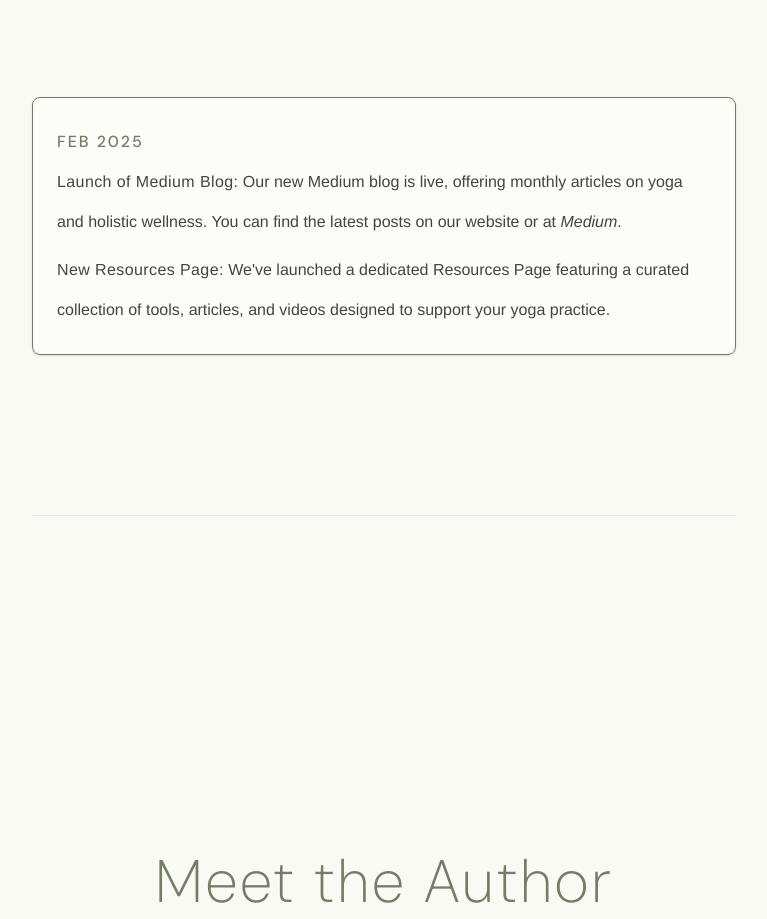
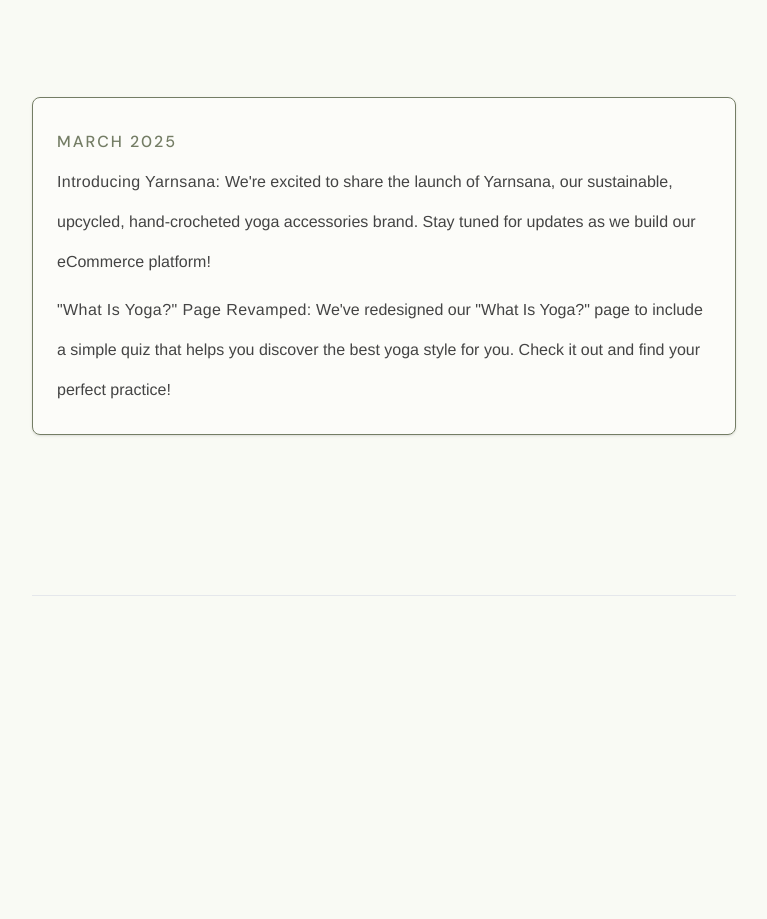
Before and after one commit to samanthacabrera/yoga-library, a React (Vite) app: page /newsletter in a window 1280 px wide. Shown: the part 2020-2939 px from the top of the page, without its empty margins (256-1023 px from the left). Built offline with nearby package versions, Linux system fonts and the light colour scheme.

Commit message:
update whats new for March 2025

```diff
--- a/src/components/Newsletter.jsx
+++ b/src/components/Newsletter.jsx
@@ -78,13 +78,13 @@ const Newsletter = () => {
             <div>
                 <h3 className="heading text-4xl lg:text-6xl py-24">What's New</h3>
                 <div className="border border-moss bg-white bg-opacity-50 rounded-lg shadow p-6">
-                    <h3 className="uppercase tracking-wider heading font-medium">Feb 2025</h3>
-                    <ul className="space-y-2">
+                    <h3 className="uppercase tracking-wider heading font-medium">March 2025</h3>
+               <ul className="space-y-2">
                         <li>
-                            <span className="font-medium tracking-wide">Launch of Medium Blog:</span> Our new Medium blog is live, offering monthly articles on yoga and holistic wellness. You can find the latest posts on our website or at <a href="https://medium.com/me/stories/public" className="italic hover:underline">Medium</a>.
+                            <span className="font-medium tracking-wide">Introducing Yarnsana:</span> We're excited to share the launch of Yarnsana, our sustainable, upcycled, hand-crocheted yoga accessories brand. Stay tuned for updates as we build our eCommerce platform!
                         </li>
                         <li>
-                            <span className="font-medium tracking-wide">New Resources Page:</span> We've launched a dedicated Resources Page featuring a curated collection of tools, articles, and videos designed to support your yoga practice.
+                            <span className="font-medium tracking-wide">"What Is Yoga?" Page Revamped:</span> We've redesigned our "What Is Yoga?" page to include a simple quiz that helps you discover the best yoga style for you. Check it out and find your perfect practice!
                         </li>
                     </ul>
                 </div>
```
